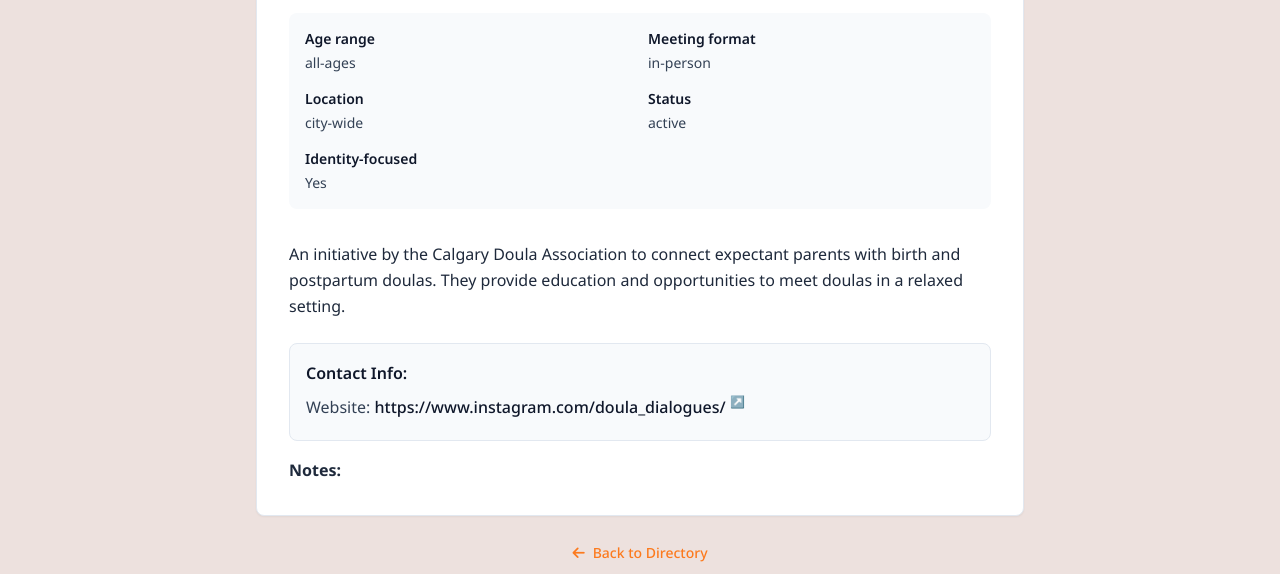
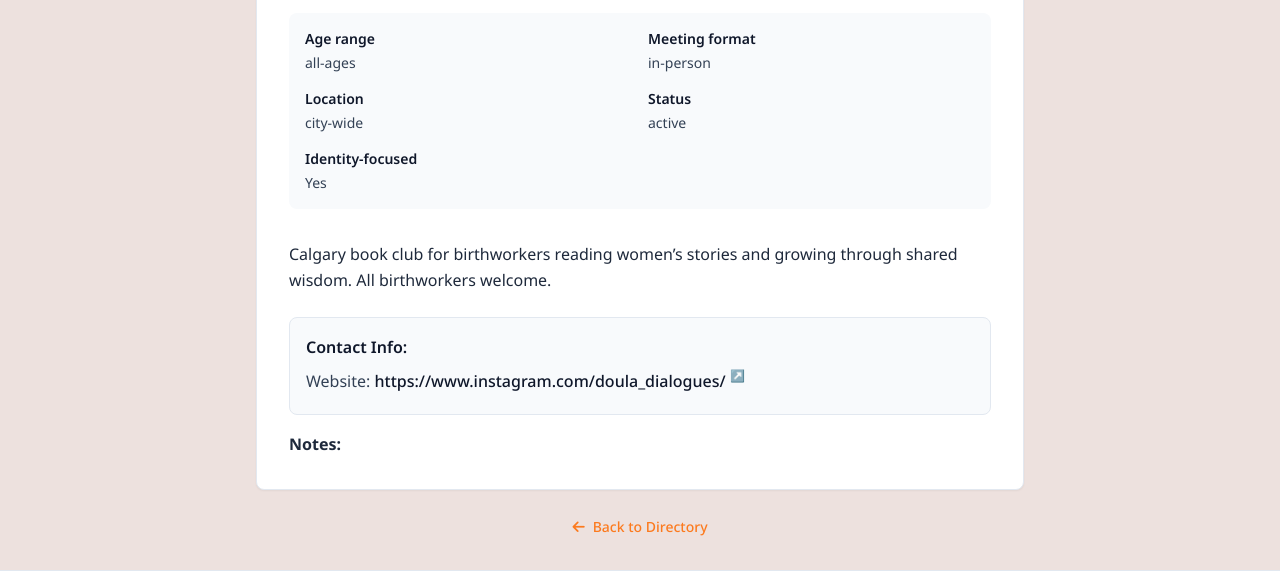
Before and after one commit to Berry-House-YYC/calgarygroups, an Eleventy site: page src/content/organizations/grassroots/doula-dialogues.md in a window 1280 px wide. Shown: the part 226-800 px from the top of the page. Built offline with nearby package versions, Linux system fonts and the light colour scheme; Eleventy itself is replaced by a stand-in of ours; files that its build step writes are made by us from their sources.

Commit message:
Update doula-dialogues.md

```diff
--- a/src/content/organizations/grassroots/doula-dialogues.md
+++ b/src/content/organizations/grassroots/doula-dialogues.md
@@ -15,7 +15,7 @@ permalink: "/organizations/{{ page.fileSlug }}/"
 description: "Calgary book club for birthworkers reading women’s stories and growing through shared wisdom. All birthworkers welcome."
 ---
 
-An initiative by the Calgary Doula Association to connect expectant parents with birth and postpartum doulas. They provide education and opportunities to meet doulas in a relaxed setting.
+Calgary book club for birthworkers reading women’s stories and growing through shared wisdom. All birthworkers welcome.
 
 <div class="org-contact-info">
   <strong>Contact Info:</strong>
```
